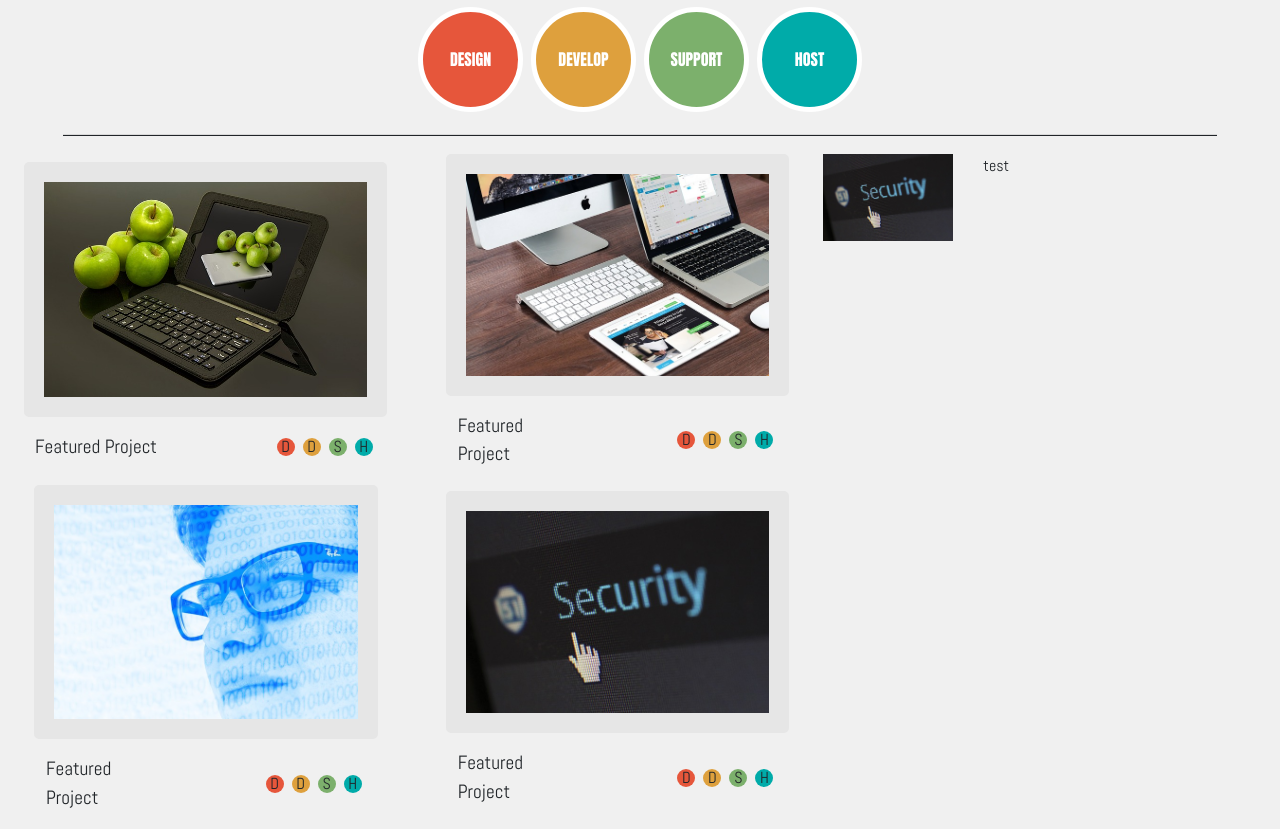
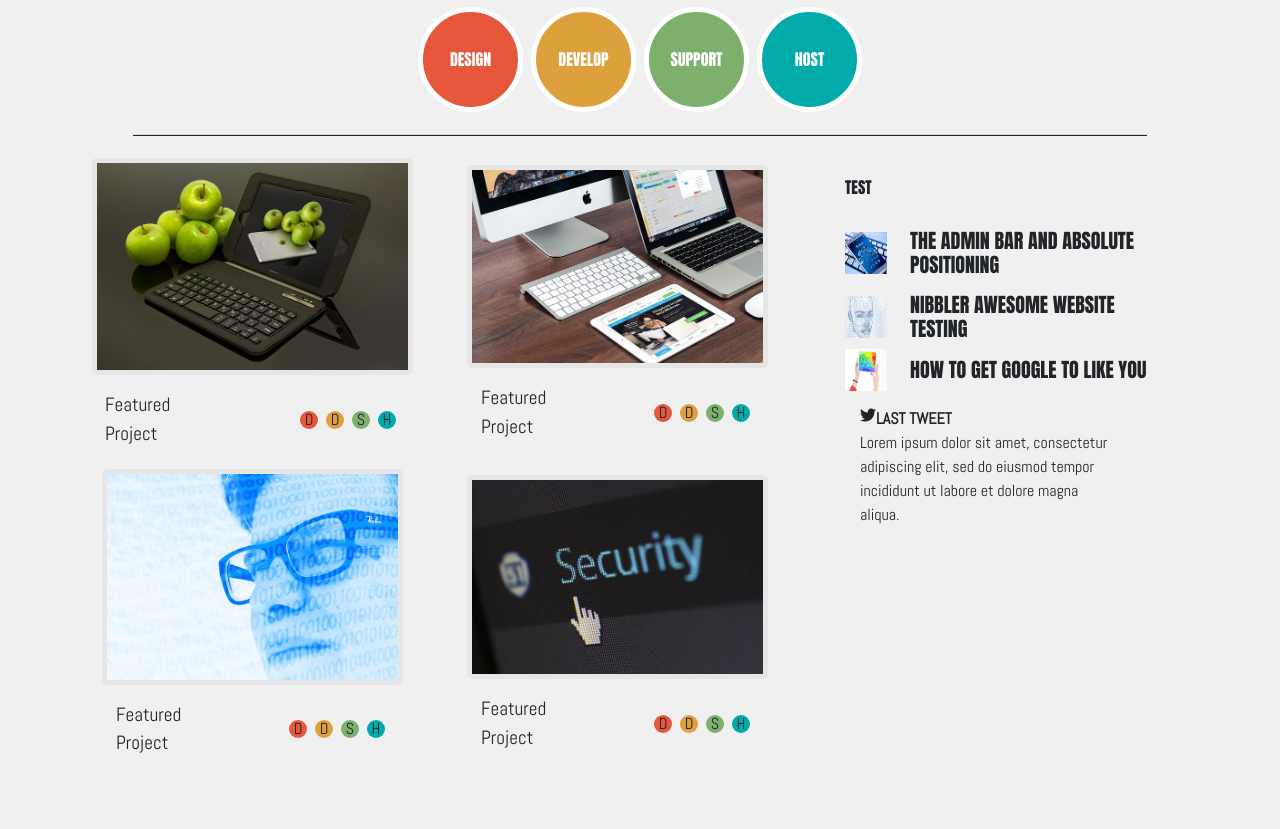
Before and after one commit to chris-jacob-kalypso/kalypso-design-project, a plain HTML site: page index.html in a window 1280 px wide. Shown: the part 326-1155 px from the top of the page. After the commit the page ends 1100 px from the top, so only its background shows below. Drawn offline with nearby package versions, Linux system fonts and the light colour scheme.

Commit message:
added side stories and twitter

```diff
--- a/css/style.css
+++ b/css/style.css
@@ -107,7 +107,7 @@ h5{
 }
 
 .work img{
-    border: solid #e6e6e6 20px;
+    border: solid #e6e6e6 5px;
     border-radius: 5px;
     width:90%;
 }
@@ -118,10 +118,14 @@ h5{
     border-radius:50%;
 }
 
-.last{
-    width:100%
+.last img{
+    height: 42px;
+    width: 42px;
+
 }
-
-.last img{
-    width:100%
+.twitter-text {
+    text-align: right;
 }
+.header-admin {
+    font-size: 20px;
+}
--- a/index.html
+++ b/index.html
@@ -22,24 +22,34 @@
         </div>
 
         <!-- Same as above but for the brand name -->
-            <div class="brand col-12 col-md text-center text-md-left text-md-left order-sm-last order-md-2 mr-md-4 ">codeup design</div>
+        <div class="brand col-12 col-md text-center text-md-left text-md-left order-sm-last order-md-2 mr-md-4 ">codeup
+            design
+        </div>
 
         <!-- Menu is split in two, bad SEO maybe but It can reorder properly -->
         <ul class="nav col-6 col-sm-3 justify-content-end p-0 order-sm-first order-md-3">
-                <a class="nav-link px-2 justify-content-sm-start " href=""><li>Services</li></a>
-                <a class="nav-link px-2 justify-content-sm-start " href=""><li>Work</li></a>
+            <a class="nav-link px-2 justify-content-sm-start " href="">
+                <li>Services</li>
+            </a>
+            <a class="nav-link px-2 justify-content-sm-start " href="">
+                <li>Work</li>
+            </a>
         </ul>
 
         <ul class="nav col-6 col-sm-3 justify-content-start p-0 order-sm-3 order-md-4">
-                <a class="nav-link px-2 pl-sm-4 pl-md-2" href=""><li>Blog</li></a>
-                <a class="nav-link px-2" href=""><li>Contact</li></a>
+            <a class="nav-link px-2 pl-sm-4 pl-md-2" href="">
+                <li>Blog</li>
+            </a>
+            <a class="nav-link px-2" href="">
+                <li>Contact</li>
+            </a>
         </ul>
     </div>
     <!--End of menu-->
 </div>
 
 <!--Top level-->
-    <div class="container-fluid m-0 ">
+<div class="container">
 
     <!--TODO: Menu-->
 
@@ -64,9 +74,9 @@
 
         </div>
         <!-- Second row of circles-->
-            <div class="d-flex justify-content-center" >
+        <div class="d-flex justify-content-center">
 
-                <div  class="m-1 d-flex justify-content-center circle bg-green align-items-center">
+            <div class="m-1 d-flex justify-content-center circle bg-green align-items-center">
                 <h6 class="mb-0">Support</h6>
             </div>
             <div class="m-1 d-flex justify-content-center circle bg-blue align-items-center">
@@ -85,11 +95,11 @@
         <!-- Start main content here-->
         <div class="row col-12 col-lg-8">
             <!-- Projects listed here-->
-                <div class="col-12 col-md-6 d-flex justify-content-center flex-column align-items-center p-md-4 p-lg-1" >
+            <div class="col-12 col-md-6 d-flex justify-content-center flex-column align-items-center p-md-4 p-lg-1">
 
                 <!-- Work class adds border-->
                 <div class="work text-center">
-                        <img  src="img/apple-ipad.jpg" alt="Apple iPad">
+                    <img src="img/apple-ipad.jpg" alt="Apple iPad">
                 </div>
                 <div class="container row p-3">
                     <!-- inline styling TODO: make class -->
@@ -99,9 +109,13 @@
                     <!-- flexbox to have icons align with margin applied on x-axis -->
                     <div class="col d-flex justify-content-end align-items-center">
                         <div class="icon d-flex justify-content-center align-items-center bg-red mx-1">D</div>
-                            <div class="icon d-flex justify-content-center align-items-center text-center bg-orange mx-1">D</div>
-                            <div class="icon d-flex justify-content-center align-items-center text-center bg-green mx-1">S</div>
-                            <div class="icon d-flex justify-content-center align-items-center text-center bg-blue mx-1">H</div>
+                        <div class="icon d-flex justify-content-center align-items-center text-center bg-orange mx-1">
+                            D
+                        </div>
+                        <div class="icon d-flex justify-content-center align-items-center text-center bg-green mx-1">S
+                        </div>
+                        <div class="icon d-flex justify-content-center align-items-center text-center bg-blue mx-1">H
+                        </div>
                     </div>
                 </div>
 
@@ -110,7 +124,7 @@
             <div class="col-12 col-md-6 d-flex justify-content-center flex-column align-items-center ">
 
                 <div class="work text-center">
-                        <img  src="img/macbook.jpg" alt="Apple iPad">
+                    <img src="img/macbook.jpg" alt="Apple iPad">
                 </div>
                 <div class="container row p-3">
                     <div class="col-5 text-left justify-content-start" style="font-size:1.2em;">
@@ -118,18 +132,19 @@
                     </div>
                     <div class="col d-flex justify-content-end align-items-center">
                         <div class="icon d-flex justify-content-center align-items-center bg-red mx-1">D</div>
-                            <div class="icon d-flex justify-content-center align-items-center text-center bg-orange mx-1">D</div>
-                            <div class="icon d-flex justify-content-center align-items-center text-center bg-green mx-1">S</div>
-                            <div class="icon d-flex justify-content-center align-items-center text-center bg-blue mx-1">H</div>
+                        <div class="icon d-flex justify-content-center align-items-center text-center bg-orange mx-1">
+                            D
+                        </div>
+                        <div class="icon d-flex justify-content-center align-items-center text-center bg-green mx-1">S
+                        </div>
+                        <div class="icon d-flex justify-content-center align-items-center text-center bg-blue mx-1">H
                         </div>
                     </div>
-
                 </div>
-
+            </div>
             <div class="col-12 col-md-6 d-flex justify-content-center flex-column align-items-center ">
-
                 <div class="work text-center">
-                        <img  src="img/man.jpg" alt="Apple iPad">
+                    <img src="img/man.jpg" alt="Apple iPad">
                 </div>
                 <div class="container row p-3">
                     <div class="col-5 text-left justify-content-start" style="font-size:1.2em;">
@@ -137,18 +152,19 @@
                     </div>
                     <div class="col d-flex justify-content-end align-items-center">
                         <div class="icon d-flex justify-content-center align-items-center bg-red mx-1">D</div>
-                            <div class="icon d-flex justify-content-center align-items-center text-center bg-orange mx-1">D</div>
-                            <div class="icon d-flex justify-content-center align-items-center text-center bg-green mx-1">S</div>
-                            <div class="icon d-flex justify-content-center align-items-center text-center bg-blue mx-1">H</div>
+                        <div class="icon d-flex justify-content-center align-items-center text-center bg-orange mx-1">
+                            D
+                        </div>
+                        <div class="icon d-flex justify-content-center align-items-center text-center bg-green mx-1">S
+                        </div>
+                        <div class="icon d-flex justify-content-center align-items-center text-center bg-blue mx-1">H
                         </div>
                     </div>
-
                 </div>
-
+            </div>
             <div class="col-12 col-md-6 d-flex justify-content-center flex-column align-items-center ">
-
                 <div class="work text-center">
-                        <img  src="img/security.jpg" alt="Apple iPad">
+                    <img src="img/security.jpg" alt="Apple iPad">
                 </div>
                 <div class="container row p-3">
                     <div class="col-4 text-left justify-content-start" style="font-size:1.2em;">
@@ -156,43 +172,74 @@
                     </div>
                     <div class="col d-flex justify-content-end align-items-center">
                         <div class="icon d-flex justify-content-center align-items-center bg-red mx-1">D</div>
-                            <div class="icon d-flex justify-content-center align-items-center text-center bg-orange mx-1">D</div>
-                            <div class="icon d-flex justify-content-center align-items-center text-center bg-green mx-1">S</div>
-                            <div class="icon d-flex justify-content-center align-items-center text-center bg-blue mx-1">H</div>
+                        <div class="icon d-flex justify-content-center align-items-center text-center bg-orange mx-1">
+                            D
+                        </div>
+                        <div class="icon d-flex justify-content-center align-items-center text-center bg-green mx-1">S
+                        </div>
+                        <div class="icon d-flex justify-content-center align-items-center text-center bg-blue mx-1">H
+                        </div>
+                    </div>
+                </div>
+            </div>
+            <!-- End of projects-->
+        </div>
+
+        <div class="col-lg-4 align-items-md-center d-none d-sm-block">
+            <div class="col-12">
+                <div class="col-3 mb-4 mt-4">
+                    <h6>test</h6>
+                </div>
+                <div class="col-12">
+                    <!-- Side Story Element -->
+                    <div class="row align-items-center">
+                        <div class="col-3 last"><img src="img/mobile-phone.jpg" alt="Apple iPad"></div>
+                        <h5 class="header-admin col px-0 mt-2">The Admin Bar And Absolute Positioning</h5>
+                    </div>
+                </div>
+                <div class="col-12">
+                    <!-- Side Story Element -->
+                    <div class="row align-items-center">
+                        <div class="col-3 last"><img src="img/head.jpg" alt="Apple iPad"></div>
+                        <h5 class="header-admin col px-0 mt-2">Nibbler Awesome Website Testing</h5>
+                    </div>
+                </div>
+                <div class="col-12">
+                    <!-- Side Story Element -->
+                    <div class="row align-items-center">
+                        <div class="col-3 last"><img src="img/ipad.jpg" alt="Apple iPad"></div>
+                        <h5 class="header-admin col px-0 mt-2">How To Get Google To Like You</h5>
                     </div>
                 </div>
 
+
+                <!--                <div class="col last mt-2">-->
+                <!--                    <img src="img/security.jpg" alt="Apple iPad">-->
+                <!--                </div>-->
+                <!--                <div class="col last mt-2">-->
+                <!--                    <img src="img/security.jpg" alt="Apple iPad">-->
+                <!--                </div>-->
+                <!-- Tweet Box -->
+
+                <div class="col-12">
+                    <div class="twitter-text col-md mt-3 d-none d-sm-block">
+                        <div class="d-flex flex-row">
+                            <i class="fab fa-twitter"></i>
+                            <span class="font-weight-bold">LAST TWEET</span>
                         </div>
-
-            <!-- End of projects-->
+                        <div class="text-left">
+                            <p>Lorem ipsum dolor sit amet, consectetur adipiscing elit, sed do eiusmod tempor
+                                incididunt
+                                ut
+                                labore et dolore magna aliqua.</p>
                         </div>
-
-            <div class="row col-2">
-
-                <div class="row">
-
-                    <div class="col last">
-                        <img src="img/security.jpg" alt="Apple iPad">
                     </div>
-                    <div class="col-3">
-                        test
                 </div>
-
             </div>
-
         </div>
-
-
-
-
-
     </div>
-
-
-
 </div>
-
-
+</div>
 </body>
 <!-- Javascript imports for Bootstrap and JQuery-->
 <script src='https://cdnjs.cloudflare.com/ajax/libs/jquery/3.5.1/jquery.min.js'></script>
```
Lines whose indentation alone changed are shown as unchanged.
